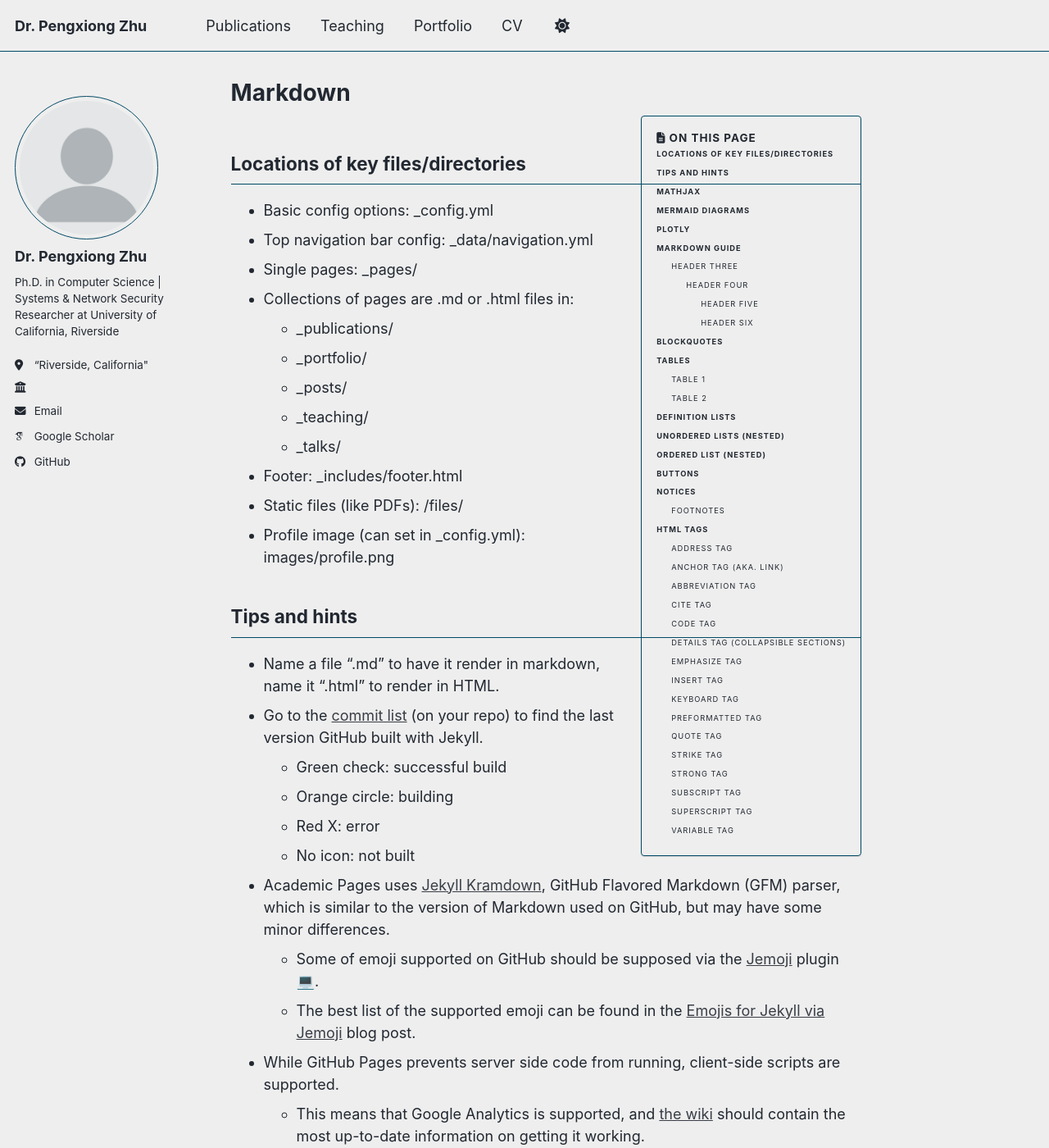
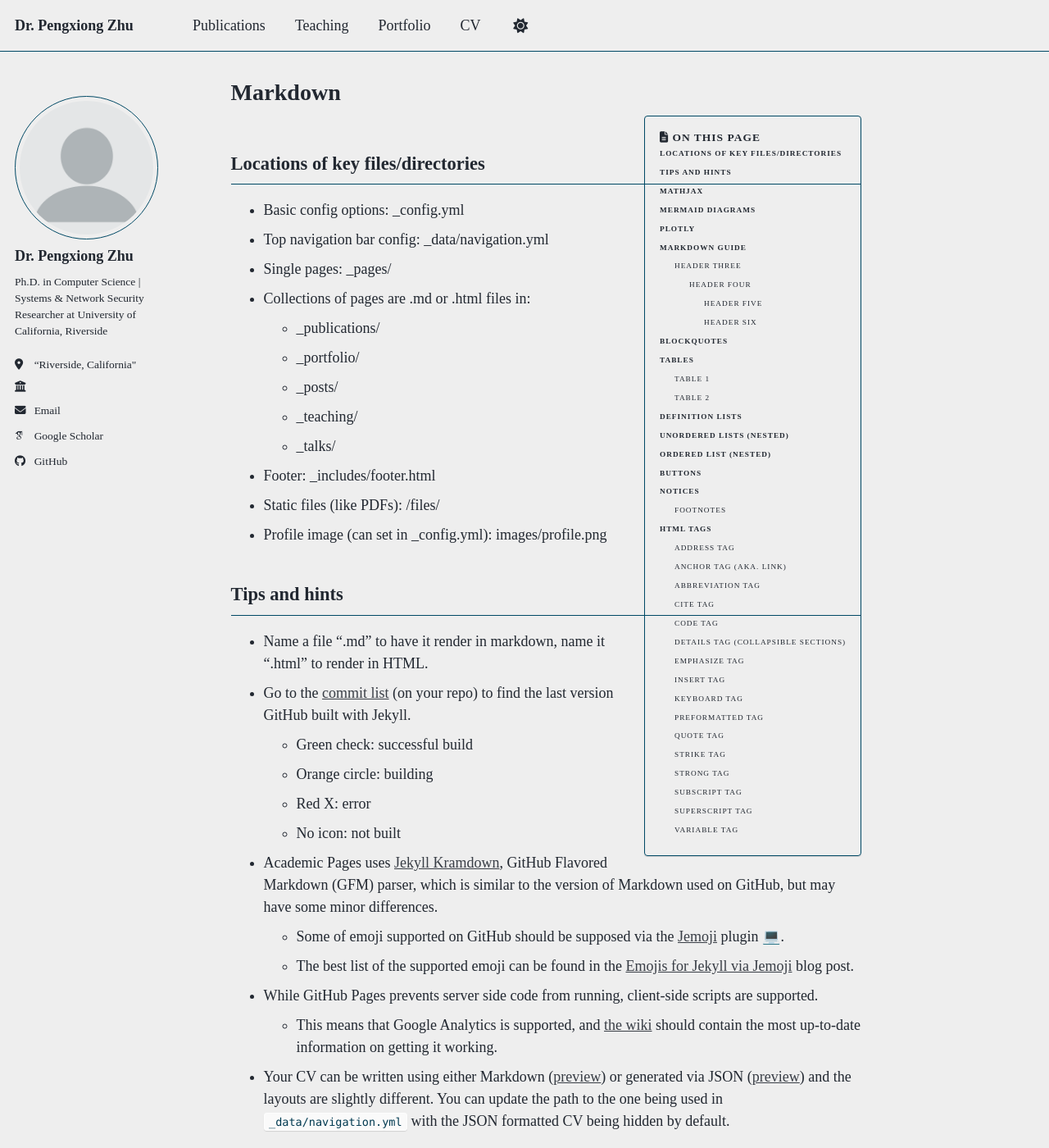
Before and after one commit to px-zhu/px-zhu.github.io, a Jekyll site: the page built from _pages/markdown.md, in a window 1280 px wide and 1400 px high. Shown: the whole window at 82% size. Built offline with Jekyll 4.4.1, drawn with Linux system fonts in a browser that asks for light colours; emoji names are drawn with the system emoji font; some web fonts are replaced; a script bundle is joined from its source files by our own code; library files that are not in the unit come from our copies.

Commit message:
Update _themes.scss

```diff
--- a/_sass/_themes.scss
+++ b/_sass/_themes.scss
@@ -14,8 +14,8 @@ $paragraph-indent           : false; // true, false (default)
 $indent-var                 : 1.3em;
 
 /* System typefaces */
-$serif                      : Georgia, Times, serif;
-$sans-serif                 : -apple-system, ".SFNSText-Regular", "San Francisco", "Roboto", "Segoe UI", "Helvetica Neue", "Lucida Grande", Arial, sans-serif;
+$serif                      : "Times New Roman", Georgia, Times, serif;
+$sans-serif                 : "Times New Roman", -apple-system, ".SFNSText-Regular", "San Francisco", "Roboto", "Segoe UI", "Helvetica Neue", "Lucida Grande", Arial, sans-serif;
 $monospace                  : Monaco, Consolas, "Lucida Console", monospace;
 
 /* Sans serif typefaces */
@@ -39,8 +39,8 @@ $type-size-6                : 0.75em;   // ~12px
 $type-size-7                : 0.6875em; // ~11px
 $type-size-8                : 0.625em;  // ~10px
 
-$global-font-family         : $sans-serif;
-$header-font-family         : $sans-serif;
+$global-font-family         : $serif;
+$header-font-family         : $serif;
 $caption-font-family        : $serif;
 
 /* ==========================================================================
```
